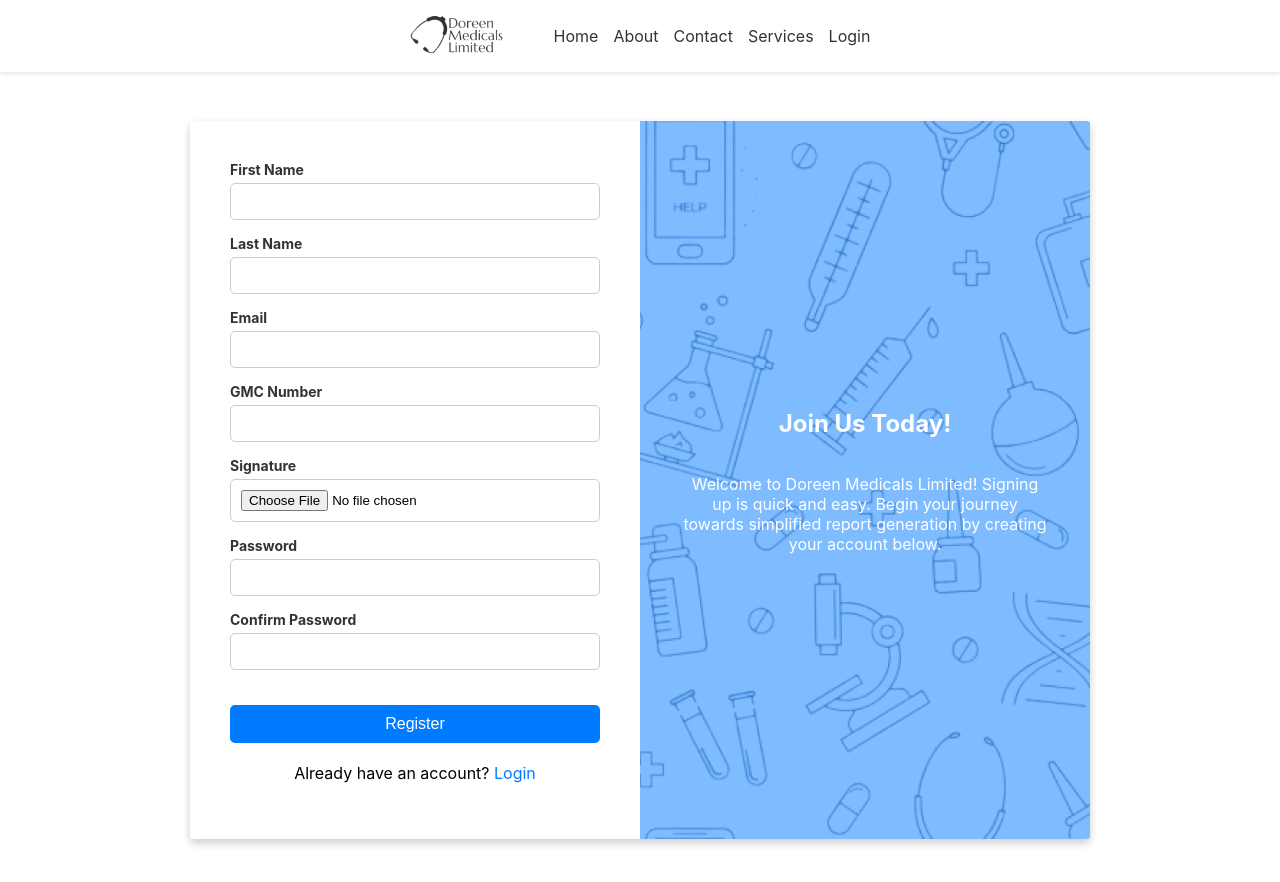
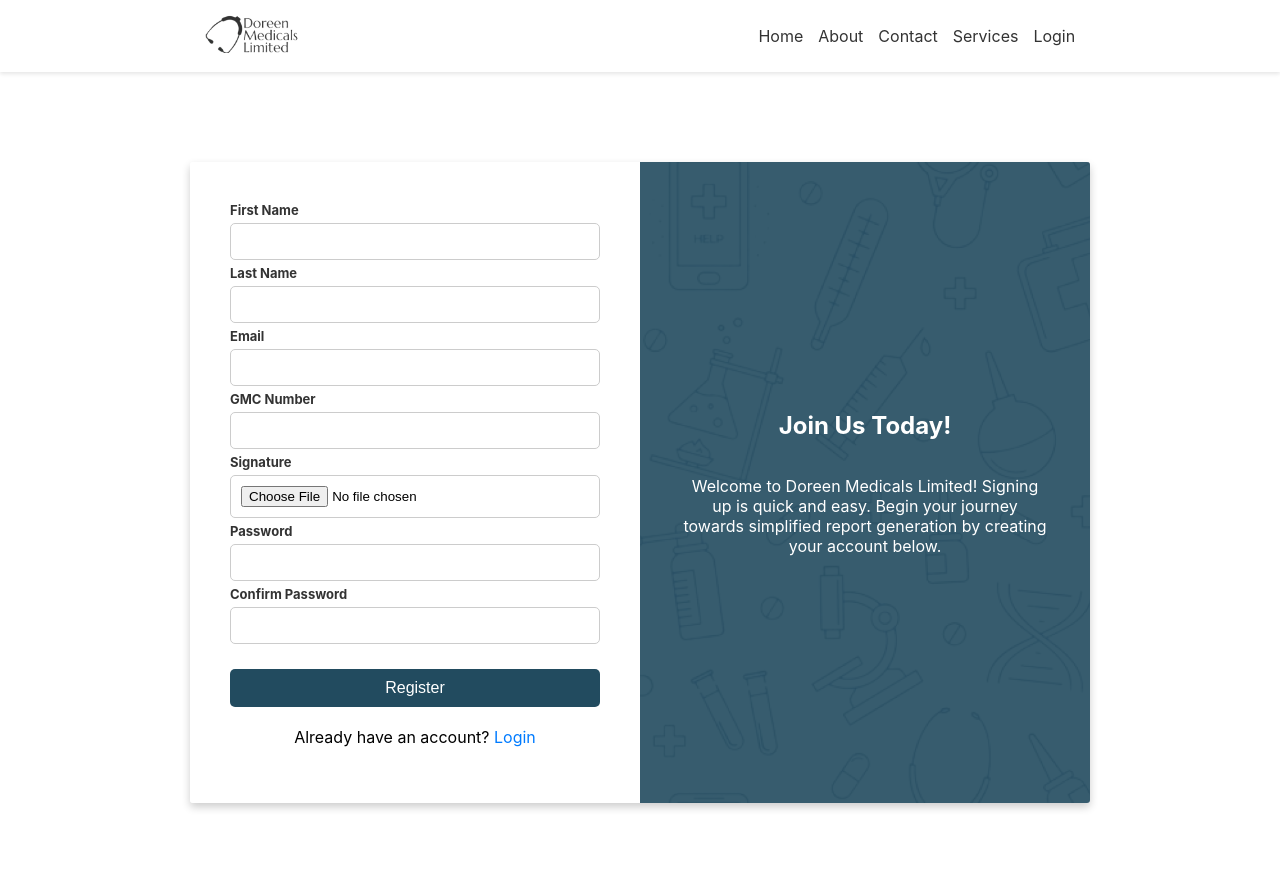
Before and after one commit to hatimkh20/Medical-Portal-Frontend, a React (Create React App) app: page /login in a window 1280 px wide. Built offline with nearby package versions, Linux system fonts and the light colour scheme; the HTML template or start-up script is replaced by a standard one.

Commit message:
css changes for login

```diff
--- a/src/components/Authentication/Login.css
+++ b/src/components/Authentication/Login.css
@@ -4,7 +4,6 @@
   align-items: center;
   min-height: 100vh; /* Use min-height to account for content overflow */
   background-size: cover;
-  padding-top: 80px; /* Ensure sufficient padding from the top */
 }
 
 .login-container {
@@ -46,7 +45,7 @@
 }
 
 .form-group {
-  margin-bottom: 15px;
+  margin-bottom: 5px;
   width: 100%;
 }
 
@@ -55,7 +54,7 @@
   margin-bottom: 5px;
   font-weight: bold;
   color: #333;
-  font-size: 14px;
+  font-size: 13px;
 }
 
 .form-group input[type="text"],
@@ -87,7 +86,7 @@
 }
 
 .btn-primary {
-  background-color: #007bff;
+  background-color: #224B5F;
 }
 
 .btn:hover {
@@ -127,7 +126,7 @@
   left: 0;
   right: 0;
   bottom: 0;
-  background: rgba(0, 123, 255, 0.5); /* Blue overlay */
+  background: rgb(34 75 95 / 90%); /* Blue overlay */
 }
 
 .login-info h2,
--- a/src/components/Navigation/Navbar.css
+++ b/src/components/Navigation/Navbar.css
@@ -1,14 +1,15 @@
 .navbar {
     display: flex;
-    justify-content: center; /* Center the content within the navbar */
+    justify-content: space-around; /* Center the content within the navbar */
     align-items: center;
     padding: 10px 0; /* Remove padding on the sides */
     background-color: #fff;
     box-shadow: 0 2px 4px rgba(0, 0, 0, 0.1);
-    position: fixed; /* Ensure the navbar stays at the top */
+    position: relative; /* Ensure the navbar stays at the top */
     width: 100%; /* Ensure the navbar spans the full width */
     z-index: 1000; /* Ensure the navbar is on top of other elements */
     top: 0; /* Stick the navbar to the top */
+    margin-bottom: 10px;
   }
 
 
```
